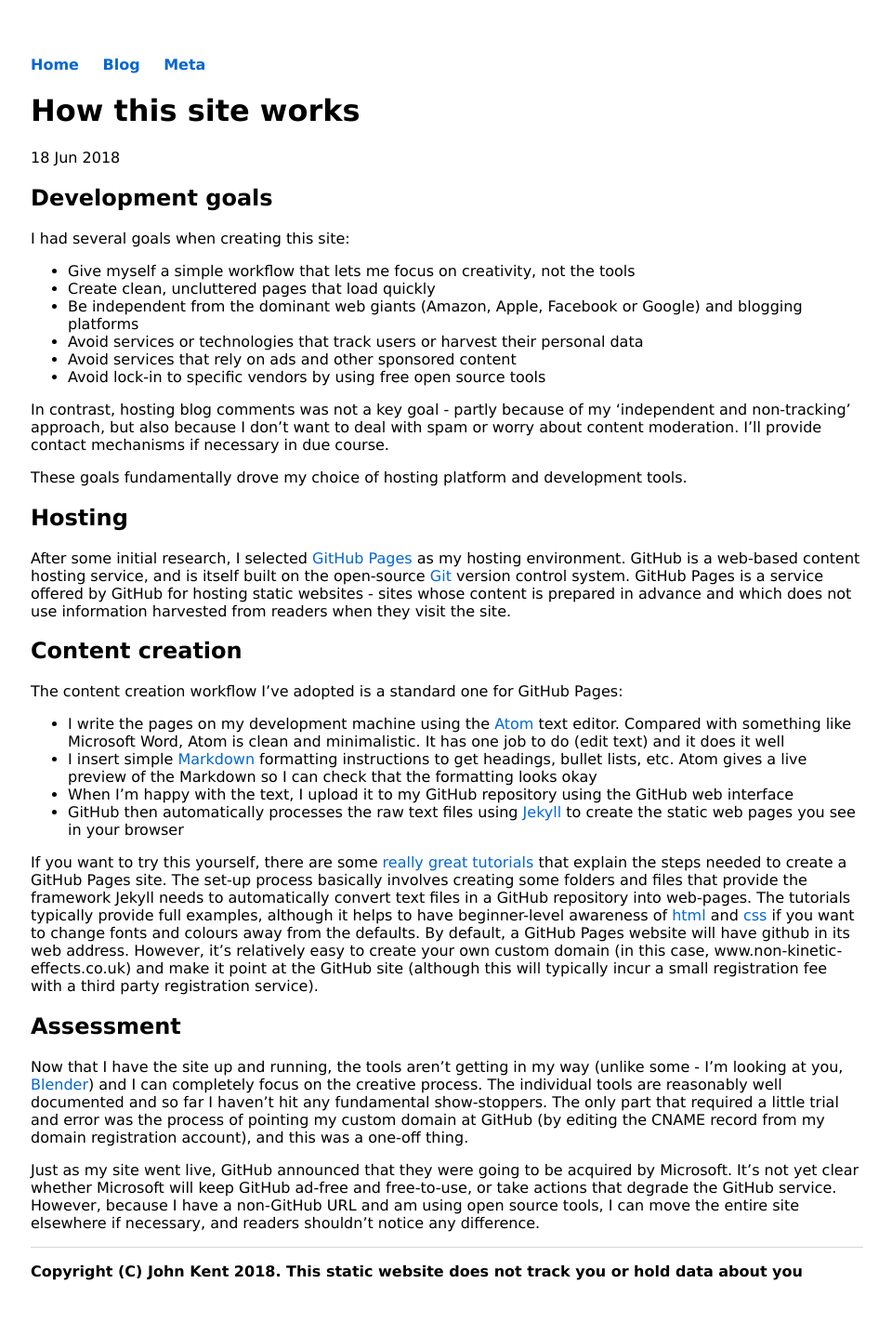
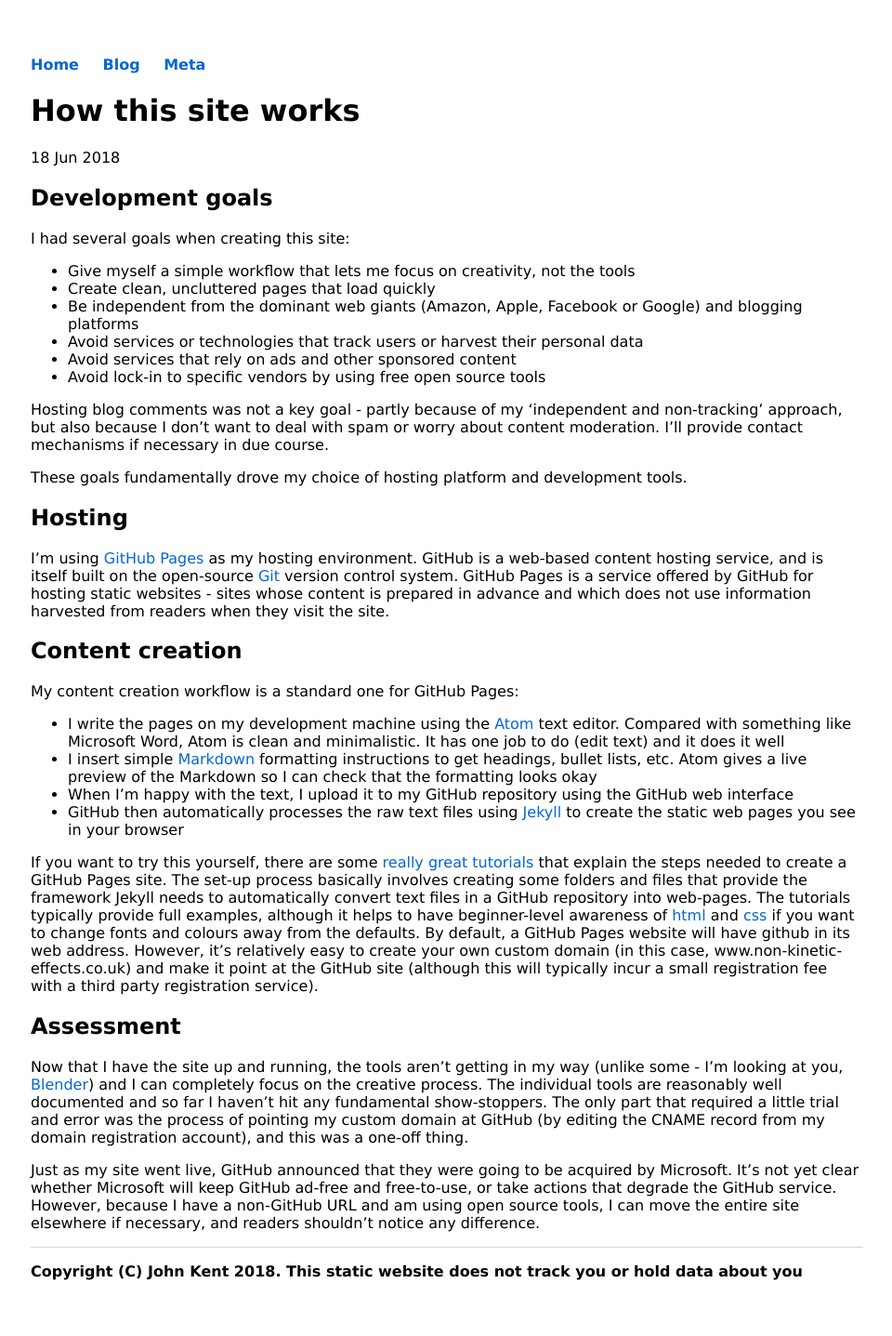
Before and after one commit to KineticLensman/KineticLensman.github.io, a Jekyll site: the page built from _posts/2018-06-18-how-this-site-works.md, in a window 1280 px wide. Shown: the whole page at 93% size, without its empty margins (159-1119 px from the left). Built offline with Jekyll 4.4.1, drawn with Linux system fonts in a browser that asks for light colours.

Commit message:
Minor rewording for brevity

```diff
--- a/_posts/2018-06-18-how-this-site-works.md
+++ b/_posts/2018-06-18-how-this-site-works.md
@@ -14,14 +14,14 @@
 * Avoid services that rely on ads and other sponsored content
 * Avoid lock-in to specific vendors by using free open source tools
 
-In contrast, hosting blog comments was not a key goal - partly because of my 'independent and non-tracking' approach, but also because I don't want to deal with spam or worry about content moderation. I'll provide contact mechanisms if necessary in due course.
+Hosting blog comments was not a key goal - partly because of my 'independent and non-tracking' approach, but also because I don't want to deal with spam or worry about content moderation. I'll provide contact mechanisms if necessary in due course.
 
 These goals fundamentally drove my choice of hosting platform and development tools.
 ## Hosting
-After some initial research, I selected [GitHub Pages](https://pages.github.com/) as my hosting environment. GitHub is a web-based content hosting service, and is itself built on the open-source [Git](https://git-scm.com/) version control system. GitHub Pages is a service offered by GitHub for hosting static websites - sites whose content is prepared in advance and which does not use information harvested from readers when they visit the site.
+I'm using [GitHub Pages](https://pages.github.com/) as my hosting environment. GitHub is a web-based content hosting service, and is itself built on the open-source [Git](https://git-scm.com/) version control system. GitHub Pages is a service offered by GitHub for hosting static websites - sites whose content is prepared in advance and which does not use information harvested from readers when they visit the site.
 ## Content creation
 
-The content creation workflow I've adopted is a standard one for GitHub Pages:
+My content creation workflow is a standard one for GitHub Pages:
 
 * I write the pages on my development machine using the [Atom](https://atom.io/) text editor. Compared with something like Microsoft Word, Atom is clean and minimalistic. It has one job to do (edit text) and it does it well
 * I insert simple [Markdown](https://daringfireball.net/projects/markdown/) formatting instructions to get headings, bullet lists, etc. Atom gives a live preview of the Markdown so I can check that the formatting looks okay
```
